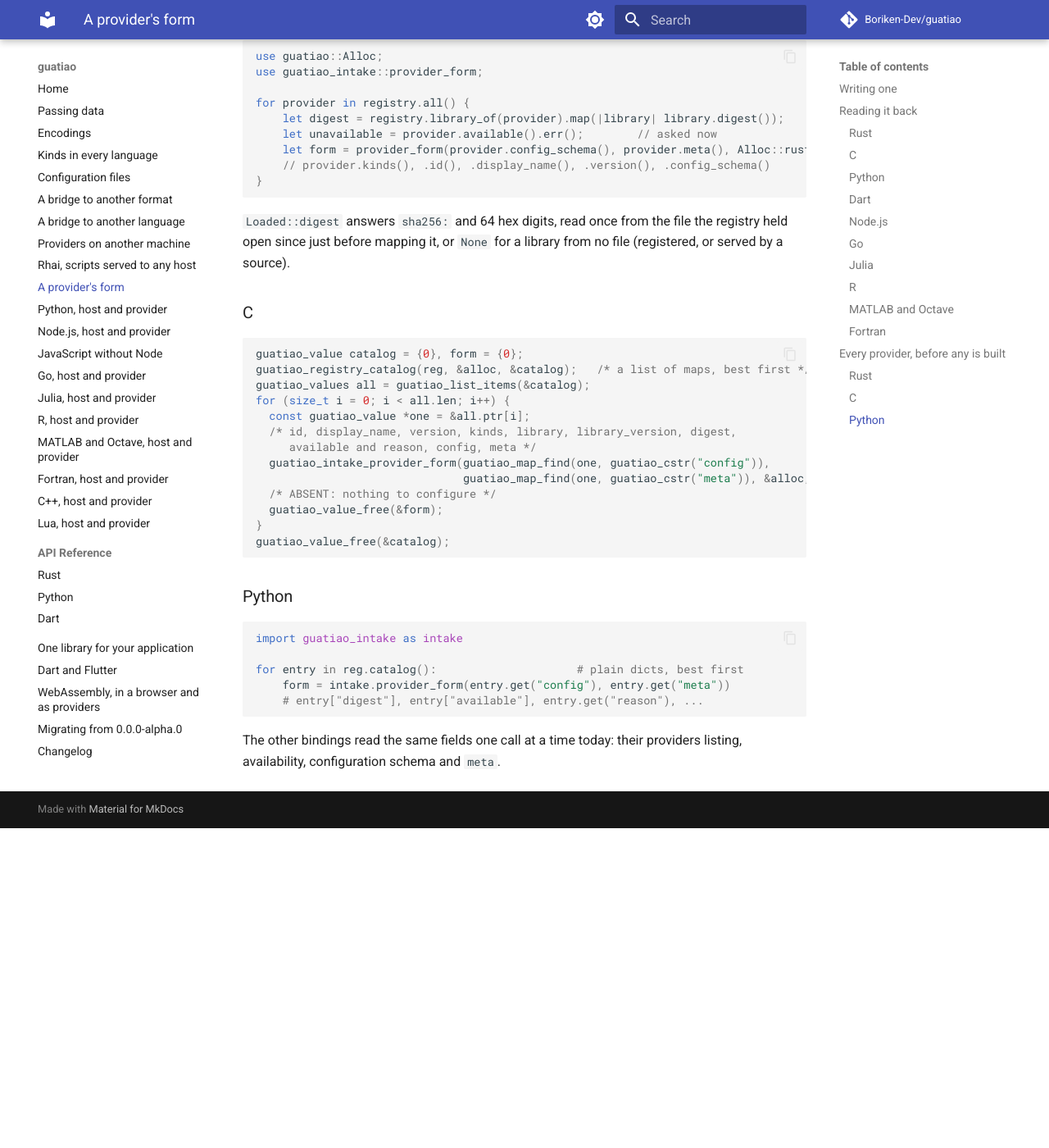
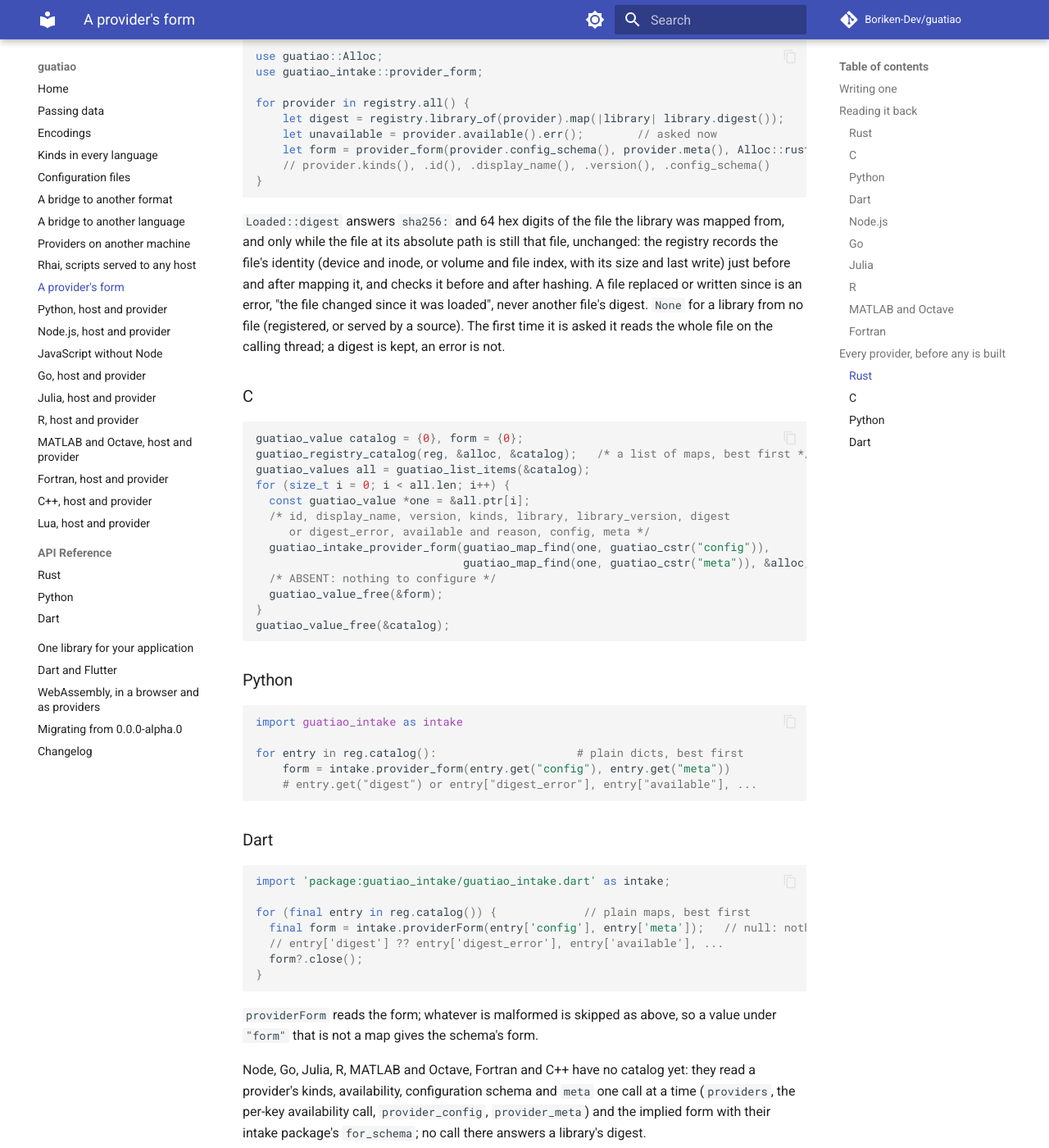
Before and after one commit to Boriken-Dev/guatiao, an MkDocs documentation site: the page built from docs/forms.md, in a window 1280 px wide and 1400 px high, scrolled down 5850 px. Shown: the whole window at 82% size. Built offline with MkDocs 1.6.1 and Material for MkDocs 9.7.7, drawn with Linux system fonts in a browser that asks for light colours; comment, search, counter and statistics services are not loaded; before the commit the page ends 6860 px from its top, so only the background shows below that.

Commit message:
docs: what a catalog's digest promises, and which bindings have one
The forms page and the changelog state the digest's guarantee, the
first call's cost and the absolute path a library is mapped by; the
forms page shows Dart and names the bindings that read the same fields
one call at a time, with no route to a digest.

````diff
--- a/docs/forms.md
+++ b/docs/forms.md
@@ -304,9 +304,16 @@ for provider in registry.all() {
 }
 ```
 
-`Loaded::digest` answers `sha256:` and 64 hex digits, read once from the
-file the registry held open since just before mapping it, or `None` for a
-library from no file (registered, or served by a source).
+`Loaded::digest` answers `sha256:` and 64 hex digits of the file the
+library was mapped from, and only while the file at its absolute path is
+still that file, unchanged: the registry records the file's identity
+(device and inode, or volume and file index, with its size and last
+write) just before and after mapping it, and checks it before and after
+hashing. A file replaced or written since is an error, "the file changed
+since it was loaded", never another file's digest. `None` for a library
+from no file (registered, or served by a source). The first time it is
+asked it reads the whole file on the calling thread; a digest is kept,
+an error is not.
 
 ### C
 
@@ -316,8 +323,8 @@ guatiao_registry_catalog(reg, &alloc, &catalog);   /* a list of maps, best first
 guatiao_values all = guatiao_list_items(&catalog);
 for (size_t i = 0; i < all.len; i++) {
   const guatiao_value *one = &all.ptr[i];
-  /* id, display_name, version, kinds, library, library_version, digest,
-     available and reason, config, meta */
+  /* id, display_name, version, kinds, library, library_version, digest
+     or digest_error, available and reason, config, meta */
   guatiao_intake_provider_form(guatiao_map_find(one, guatiao_cstr("config")),
                                guatiao_map_find(one, guatiao_cstr("meta")), &alloc, &form);
   /* ABSENT: nothing to configure */
@@ -333,8 +340,26 @@ import guatiao_intake as intake
 
 for entry in reg.catalog():                     # plain dicts, best first
     form = intake.provider_form(entry.get("config"), entry.get("meta"))
-    # entry["digest"], entry["available"], entry.get("reason"), ...
+    # entry.get("digest") or entry["digest_error"], entry["available"], ...
 ```
 
-The other bindings read the same fields one call at a time today:
-their providers listing, availability, configuration schema and `meta`.
+### Dart
+
+```dart
+import 'package:guatiao_intake/guatiao_intake.dart' as intake;
+
+for (final entry in reg.catalog()) {             // plain maps, best first
+  final form = intake.providerForm(entry['config'], entry['meta']);   // null: nothing to configure
+  // entry['digest'] ?? entry['digest_error'], entry['available'], ...
+  form?.close();
+}
+```
+
+`providerForm` reads the form; whatever is malformed is skipped as above,
+so a value under `"form"` that is not a map gives the schema's form.
+
+Node, Go, Julia, R, MATLAB and Octave, Fortran and C++ have no catalog
+yet: they read a provider's kinds, availability, configuration schema and
+`meta` one call at a time (`providers`, the per-key availability call,
+`provider_config`, `provider_meta`) and the implied form with their
+intake package's `for_schema`; no call there answers a library's digest.
````
Also changed, not shown: CHANGELOG.md (+19 -8 lines).
